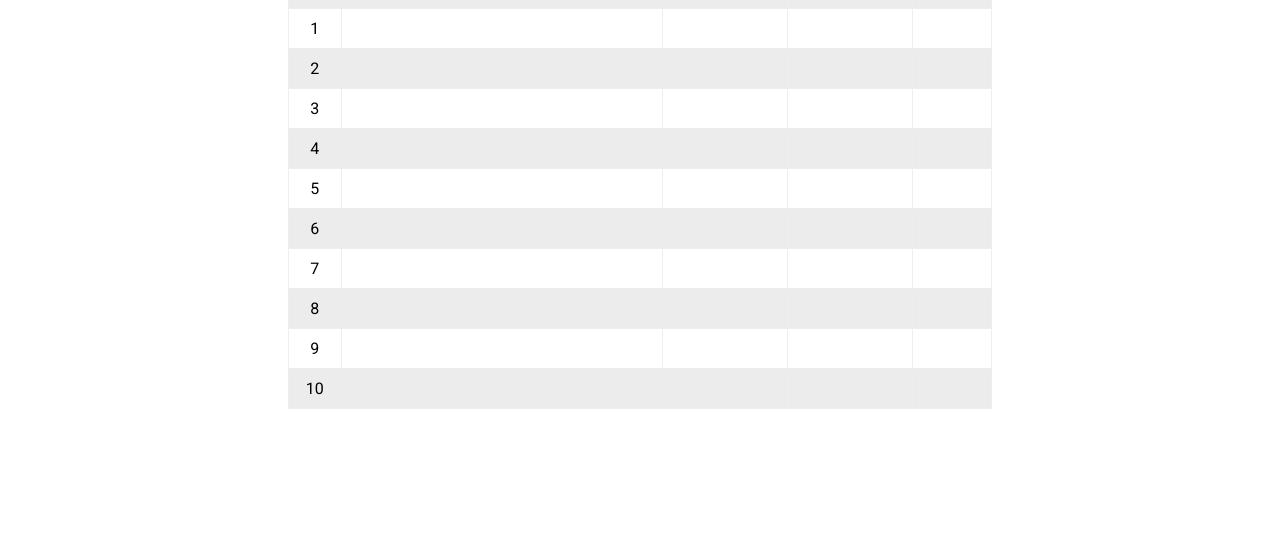
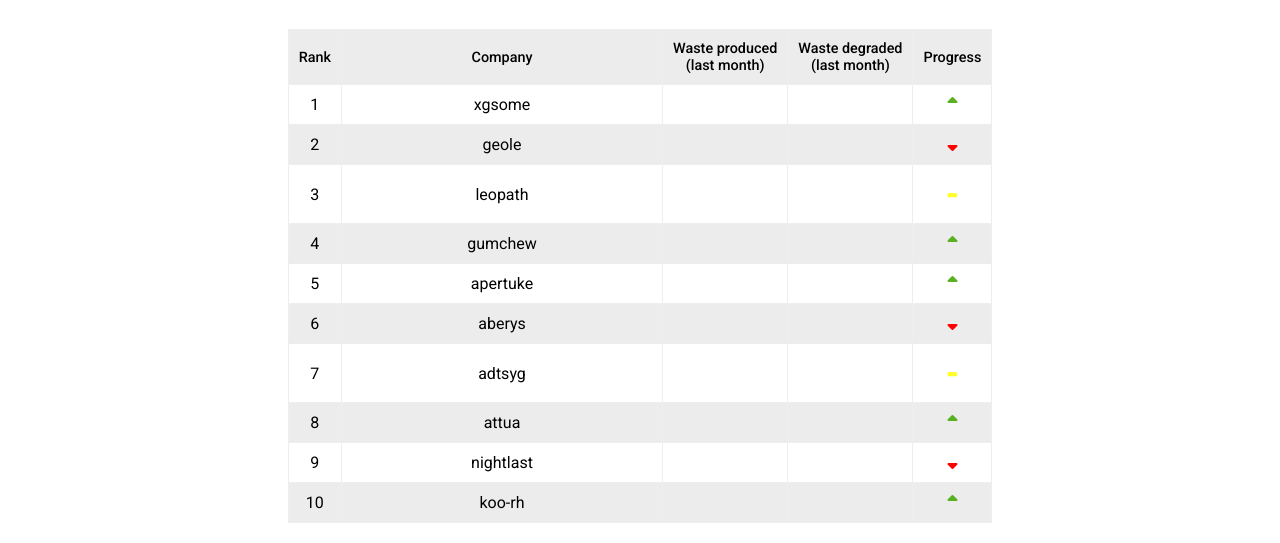
Before and after one commit to arpancodes/terra, a plain HTML site: page leaderboard.html in a window 1280 px wide. Shown: the part 334-877 px from the top of the page. Before the commit the page ends 800 px from the top, so only its background shows below. Drawn offline with Linux system fonts and the light colour scheme.

Commit message:
commit for  images

```diff
--- a/assets/css/style.css
+++ b/assets/css/style.css
@@ -6,6 +6,9 @@
 }
 .greenit {
 	color: #59b021;
+}
+.redit {
+	color: red;
 }
 section {
 	text-align: center;
@@ -108,29 +111,33 @@ nav a:hover {
 }
 #navigate {
 	display: flex;
-	width: 90%;
+	width: 100%;
 	flex-wrap: wrap;
 	justify-content: center;
 	align-items: center;
 	margin: auto;
+	padding: 0;
 }
 #navigate a {
 	display: block;
 	text-decoration: none;
 	color: #000;
-	width: 40%;
+	width: 33.3%;
 	height: 250px;
 	display: flex;
+	flex-direction: column;
 	justify-content: center;
 	align-items: center;
 	font-size: 2rem;
-	margin: 25px;
+	/* margin: 25px; */
 	background-color: #58b0218a;
-	border-radius: 20px;
-	box-shadow: 0 2px 2px;
+	/* border-radius: 20px; */
+	/* box-shadow: 0 2px 2px; */
+	transition: 0.3s;
 }
 #navigate a:hover {
 	box-shadow: none;
+	transform: scale(1.1);
 }
 .icon {
 	width: 100px;
--- a/leaderboard.html
+++ b/leaderboard.html
@@ -8,7 +8,15 @@
 			href="https://fonts.googleapis.com/css?family=Roboto:400,500,900"
 			rel="stylesheet"
 		/>
+		<link
+			href="https://fonts.googleapis.com/css?family=Economica&display=swap"
+			rel="stylesheet"
+		/>
 		<link rel="stylesheet" href="./assets/css/style.css" />
+		<script
+			src="https://kit.fontawesome.com/9747d4856f.js"
+			crossorigin="anonymous"
+		></script>
 		<title>Mission | Terra</title>
 	</head>
 
@@ -34,11 +42,16 @@
 		<main>
 			<section>
 				<img
-					style="width: 75px; margin-right:7px;"
+					style="width: 105px; margin-right:7px;margin-bottom: 10px;"
 					class="icon"
 					src="./assets/images/leader-icon.png"
 				/>
-				<h1>Leaderboard</h1>
+				<h1
+					style="font-family: 'Economica', sans-serif; font-size: 4rem; color: rgb(236, 27, 27);
+"
+				>
+					Leaderboard
+				</h1>
 			</section>
 			<section id="board">
 				<table border="1">
@@ -52,73 +65,85 @@
 						</tr>
 						<tr>
 							<td>1</td>
+							<td>xgsome</td>
 							<td></td>
 							<td></td>
-							<td></td>
-							<td></td>
+							<td><i class="fas fa-sort-up greenit"></i></td>
 						</tr>
 						<tr>
 							<td>2</td>
+							<td>geole</td>
 							<td></td>
 							<td></td>
-							<td></td>
-							<td></td>
+							<td>
+								<i class="fas fa-sort-down redit"></i>
+							</td>
 						</tr>
 						<tr>
 							<td>3</td>
+							<td>leopath</td>
 							<td></td>
 							<td></td>
-							<td></td>
-							<td></td>
+							<td>
+								<span
+									style="color:rgb(255, 255, 37); font-size:2rem; font-weight: bold"
+									>-</span
+								>
+							</td>
 						</tr>
 						<tr>
 							<td>4</td>
+							<td>gumchew</td>
 							<td></td>
 							<td></td>
-							<td></td>
-							<td></td>
+							<td><i class="fas fa-sort-up greenit"></i></td>
 						</tr>
 						<tr>
 							<td>5</td>
+							<td>apertuke</td>
 							<td></td>
 							<td></td>
-							<td></td>
-							<td></td>
+							<td><i class="fas fa-sort-up greenit"></i></td>
 						</tr>
 						<tr>
 							<td>6</td>
+							<td>aberys</td>
 							<td></td>
 							<td></td>
-							<td></td>
-							<td></td>
+							<td><i class="fas fa-sort-down redit"></i></td>
 						</tr>
 						<tr>
 							<td>7</td>
+							<td>adtsyg</td>
 							<td></td>
 							<td></td>
-							<td></td>
-							<td></td>
+							<td>
+								<span
+									style="color:rgb(255, 255, 37); font-size:2rem; font-weight: bold"
+									>-</span
+								>
+							</td>
 						</tr>
 						<tr>
 							<td>8</td>
+							<td>attua</td>
 							<td></td>
 							<td></td>
-							<td></td>
-							<td></td>
+							<td><i class="fas fa-sort-up greenit"></i></td>
 						</tr>
 						<tr>
 							<td>9</td>
+							<td>nightlast</td>
 							<td></td>
 							<td></td>
-							<td></td>
-							<td></td>
+							<td><i class="fas fa-sort-down redit"></i></td>
 						</tr>
 						<tr>
 							<td>10</td>
+							<td>koo-rh</td>
 							<td></td>
 							<td></td>
-							<td></td>
-							<td></td>
+							<td><i class="fas fa-sort-up greenit"></i></td>
 						</tr>
 					</thead>
 				</table>
```
Also changed, not shown: admin.html (deleted, +0 -33 lines), index.html (+2 -10 lines).
